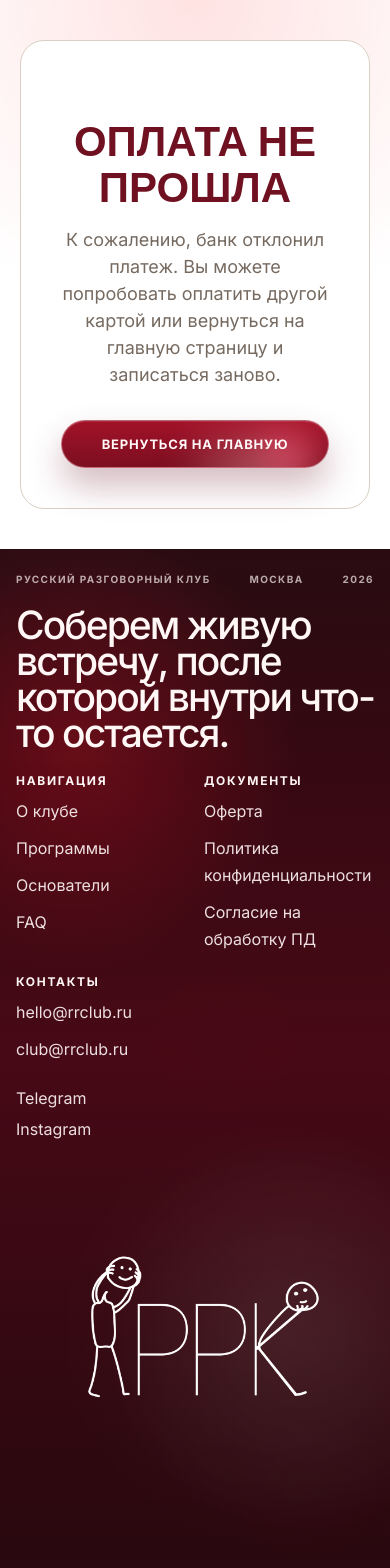
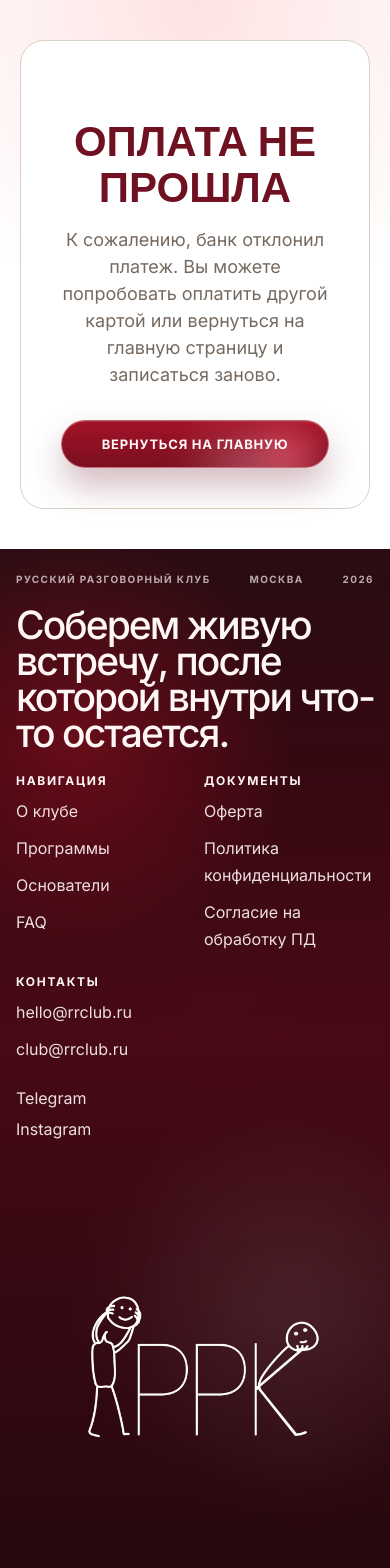
Before and after one commit to RRK-MSK/RRK, a Next.js app in the folder frontend/: page /fail in a window 390 px wide. Shown: the top 1568 px of the page. Built offline with nearby package versions, Linux system fonts and the light colour scheme.

Commit message:
fix: center footer image on desktop, remove extra bottom padding

```diff
--- a/frontend/src/app/globals.css
+++ b/frontend/src/app/globals.css
@@ -2988,7 +2988,7 @@ th {
   display: grid;
   grid-template-columns: minmax(0, 1fr) minmax(0, 1.25fr);
   gap: 32px;
-  padding: 28px 24px 220px;
+  padding: 28px 24px 40px;
 }
 
 .site-footer-topline {
@@ -3672,7 +3672,7 @@ th {
   }
 
   .site-footer-inner {
-    padding: 24px 16px 136px;
+    padding: 24px 16px 40px;
     gap: 22px;
   }
 
--- a/frontend/src/components/site/footer.tsx
+++ b/frontend/src/components/site/footer.tsx
@@ -45,7 +45,7 @@ export function SiteFooter() {
             </div>
           </div>
         </div>
-        <div aria-hidden="true" style={{ marginTop: '0px', marginBottom: '-20px', width: '100%', display: 'flex', justifyContent: 'center' }}>
+        <div aria-hidden="true" style={{ gridColumn: '1 / -1', marginTop: '40px', width: '100%', display: 'flex', justifyContent: 'center' }}>
           <img src="/Безымянный-1_Монтажная область 1 копия 15.webp" alt="РРК" style={{ width: '100%', maxWidth: '800px', filter: 'brightness(0) invert(1)' }} />
         </div>
       </div>
```
